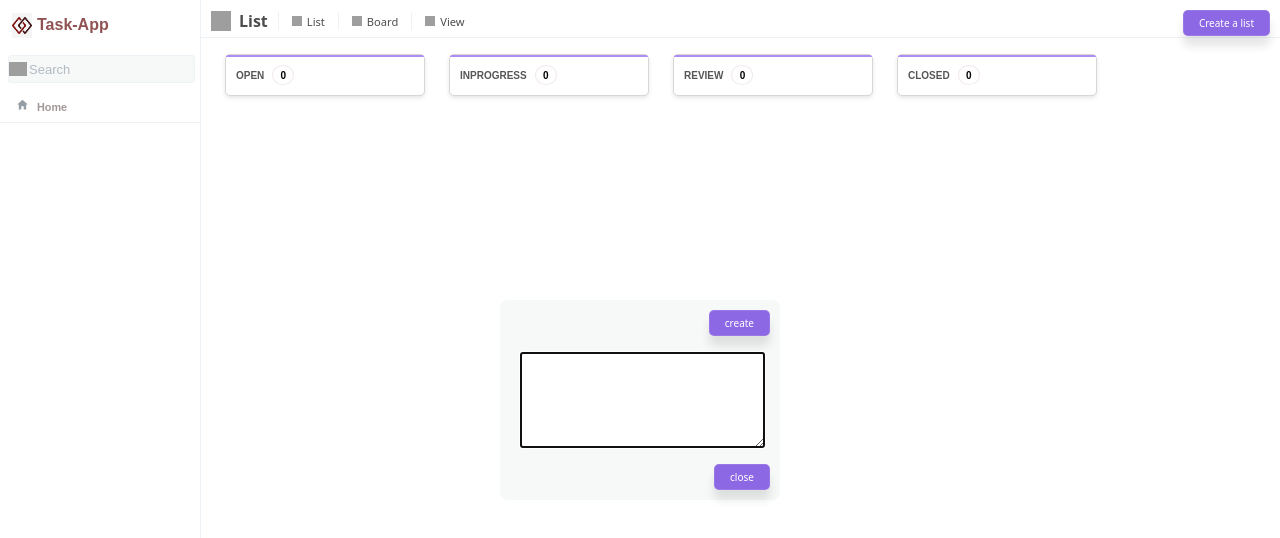
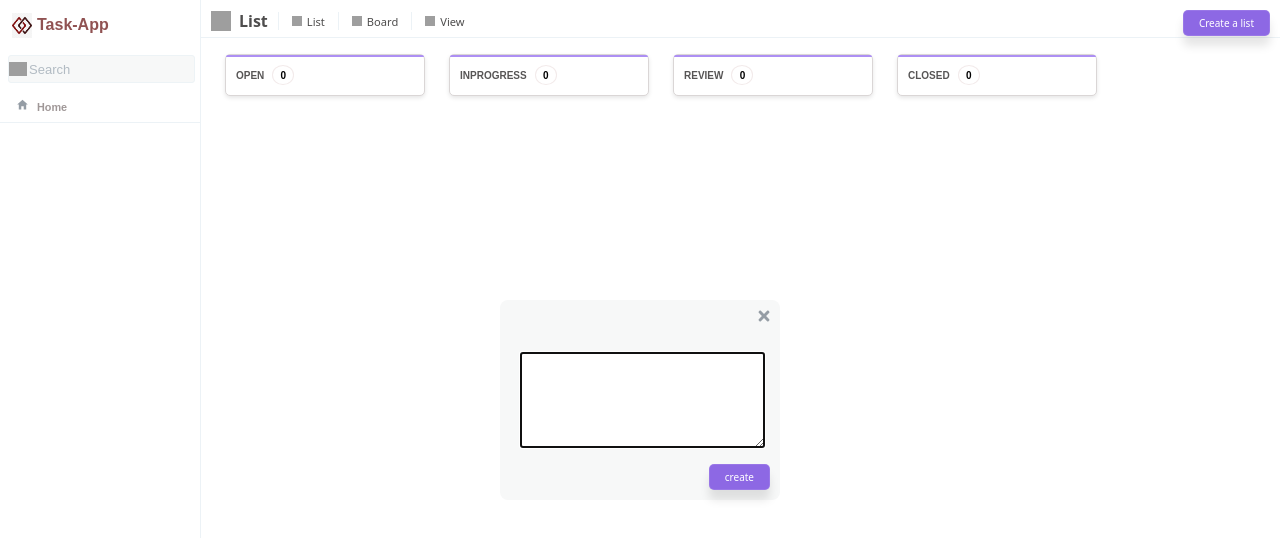
Before and after one commit to AbhirupChakraborty/Task-App, a React (Create React App) app: page /list in a window 1280 px wide. Both pictures are taken after a click on the button "Create a list". Shown: the top 538 px of the page. Built offline with nearby package versions, Linux system fonts and the light colour scheme; grey boxes are pictures that could not be loaded.

Commit message:
changes in css

```diff
--- a/src/components/CreateTask/CreateTask.jsx
+++ b/src/components/CreateTask/CreateTask.jsx
@@ -4,6 +4,7 @@ import "./createTask.css";
 import { Link } from "react-router-dom";
 import toast from "react-hot-toast";
 import Popup from "reactjs-popup";
+import { FaTimes } from "react-icons/fa";
 
 const CreateTask = ({ tasks = [], setTasks }) => {
   const [task, setTask] = useState({
@@ -91,14 +92,21 @@ const CreateTask = ({ tasks = [], setTasks }) => {
                   rows="6"
                   cols="28"
                 />
-                <button className="createButton" type="submit">
+                <button className="create" type="submit">
                   create
                 </button>
               </form>
-              <div>
-                <button className="closeButton" onClick={() => close()}>
-                  close
-                </button>
+              <div
+                className="crossMark"
+                onClick={() => close()}
+                style={{
+                  color: "red",
+                  position: "absolute",
+                  top: "1vh",
+                  right: "1vh",
+                }}
+              >
+                <FaTimes />
               </div>
             </div>
           )}
--- a/src/components/CreateTask/createTask.css
+++ b/src/components/CreateTask/createTask.css
@@ -66,6 +66,7 @@
   border-radius: 8px;
 }
 
+.closeButton,
 .createButton {
   font-size: x-small;
   text-align: center;
@@ -84,10 +85,11 @@
   top: 10px;
   right: 10px;
 }
+.closeButton:hover,
 .createButton:hover {
   background-color: rgb(201, 183, 244);
 }
-.closeButton {
+.create {
   font-size: x-small;
   text-align: center;
   text-decoration: none;
@@ -101,10 +103,12 @@
   font-family: system-ui, -apple-system, BlinkMacSystemFont, "Segoe UI", Roboto,
     Oxygen, Ubuntu, Cantarell, "Open Sans", "Helvetica Neue", sans-serif;
   color: #fff;
-  position: relative;
-  left: 24vh;
-  margin: 2px;
-  margin-top: 2vh;
+  position: absolute;
+  bottom: 10px;
+  right: 10px;
+}
+.create:hover {
+  background-color: rgb(201, 183, 244);
 }
 #board {
   color: rgb(115, 87, 182);
--- a/src/components/ListTask/listTask.css
+++ b/src/components/ListTask/listTask.css
@@ -55,6 +55,7 @@
 }
 
 .card {
+  display: flex;
   font-size: x-small;
   position: relative;
   background-color: #ffffff;
--- a/src/components/Login/login.css
+++ b/src/components/Login/login.css
@@ -84,7 +84,7 @@ input {
   padding: 5px 15px;
   border: 0.5px solid rgba(252, 250, 250, 0.1);
   border-radius: 5px;
-  box-shadow: 0 15px 15px rgb(207, 194, 240);
+  box-shadow: 0 10px 10px rgb(207, 194, 240);
   transition: background-color 0.3s, box-shadow 0.3s;
   cursor: pointer;
   font-family: system-ui, -apple-system, BlinkMacSystemFont, "Segoe UI", Roboto,
```
